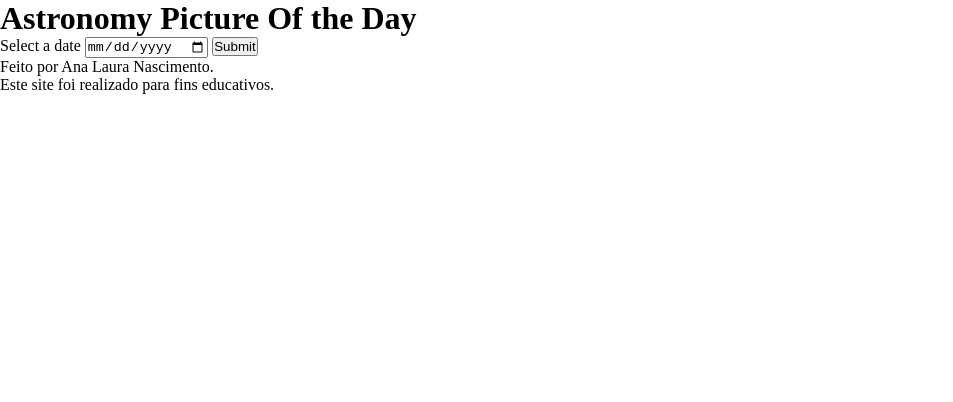
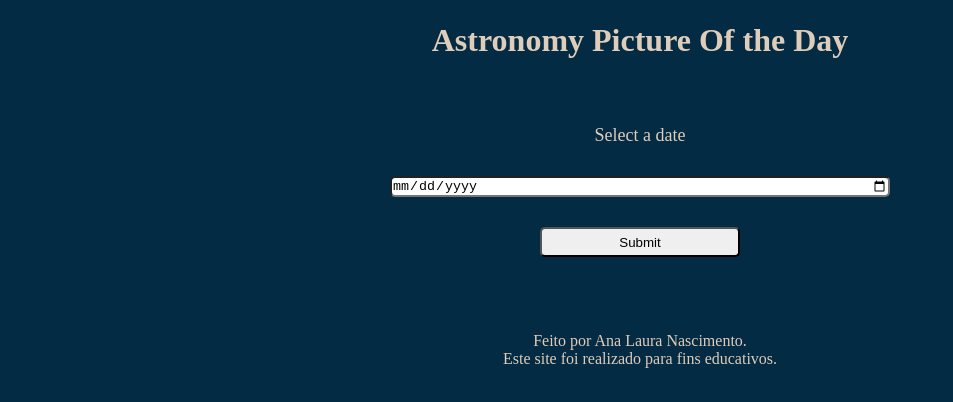
Before and after one commit to analauramn/APOD, a plain HTML site: page index.html in a window 1280 px wide. Shown: the whole page, without its empty margins (0-953 px from the left). Drawn offline with Linux system fonts and the light colour scheme; no server answers.

Commit message:
CSS pronto. Falta o calendário

```diff
--- a/data.js
+++ b/data.js
@@ -58,4 +58,4 @@ function nasaresquested (){
     xmlhttp.open ("GET", fullUrl, true);
     xmlhttp.send ();
 }
-nasaresquested().onload;
+nasaresquested().onload();
--- a/style.css
+++ b/style.css
@@ -2,4 +2,57 @@
     margin: 0;
     padding: 0;
     box-sizing: border-box;
+
 }
+body{
+    background: #032B43;
+    color: #DFCCB9;
+}
+header {
+    display: flex;
+    justify-content: center;
+    align-items: center;
+    width: 100%;
+    height: 80px;
+}
+.date-picker{
+    display: flex;
+    flex-direction: column;
+    align-items: center;
+    margin-top: 30px;
+    margin-bottom: 30px;
+}
+.date-picker label{
+    font-size: 18px;
+    margin: 15px 0;
+    color: #DFCCB9;
+}
+.date-picker input{
+    width: 500px;
+    border-radius: 5px;
+    margin: 15px 0;
+}
+#btn {
+    border-radius: 5px;
+    overflow: hidden;
+    width: 200px;
+    height: 30px;
+    margin: 15px 0;
+}
+#media {
+    display: flex;
+    justify-content: center;
+}
+.dataTitCop {
+    display: flex;
+    flex-direction: column;
+    align-items: center;
+}
+.text{
+    margin: 30px 30px;
+}
+footer{
+    display: flex;
+    flex-direction: column;
+    align-items: center;
+}
```
